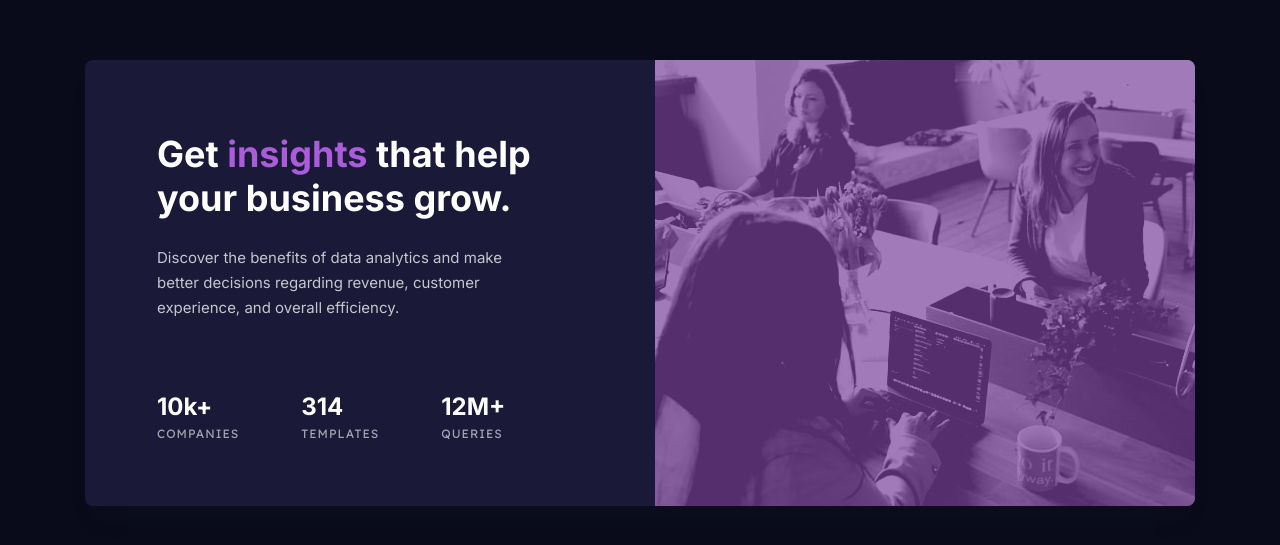
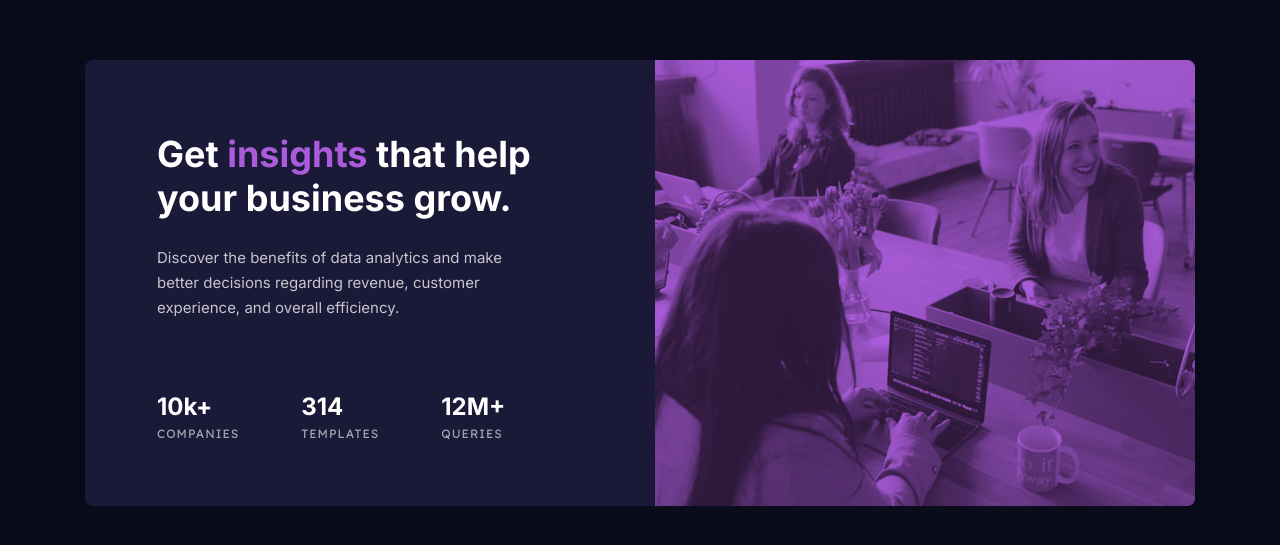
Before and after one commit to ostapyshyn/FM-Stats-preview-card-component, a React (Create React App) app: page / in a window 1280 px wide. Shown: the part 117-662 px from the top of the page. Built offline with nearby package versions, Linux system fonts and the light colour scheme.

Commit message:
Fix styles

```diff
--- a/src/assets/statsCard.module.scss
+++ b/src/assets/statsCard.module.scss
@@ -21,6 +21,7 @@ main {
     .image {
       max-width: 540px;
       position: relative;
+      background-color: #aa5cdb;
 
       @include mq(900px) {
         max-width: 100%;
@@ -40,9 +41,10 @@ main {
       img {
         max-width: 100%;
         object-fit: cover;
+        mix-blend-mode: multiply;
         height: 100%;
         display: block;
-        filter: contrast(1.9) brightness(60%);
+        // filter: contrast(1.9) brightness(60%);
 
         @include mq(900px) {
           width: 100%;
--- a/src/index.scss
+++ b/src/index.scss
@@ -10,7 +10,7 @@
   --very-dark-blue: hsl(233, 47%, 7%); // main background
   --dark-desaturated-blue: hsl(244, 38%, 16%); // card background
   --soft-violet: hsl(277, 64%, 61%);
-  --soft-violet2: hsla(277, 64%, 61%, 50%);
+  --soft-violet2: hsla(277, 64%, 61%, 25%);
 
   --white: hsl(0, 0%, 100%); // main heading, stats
   --wlightly-transparent-white: hsla(0, 0%, 100%, 0.75); // main paragraph
```
